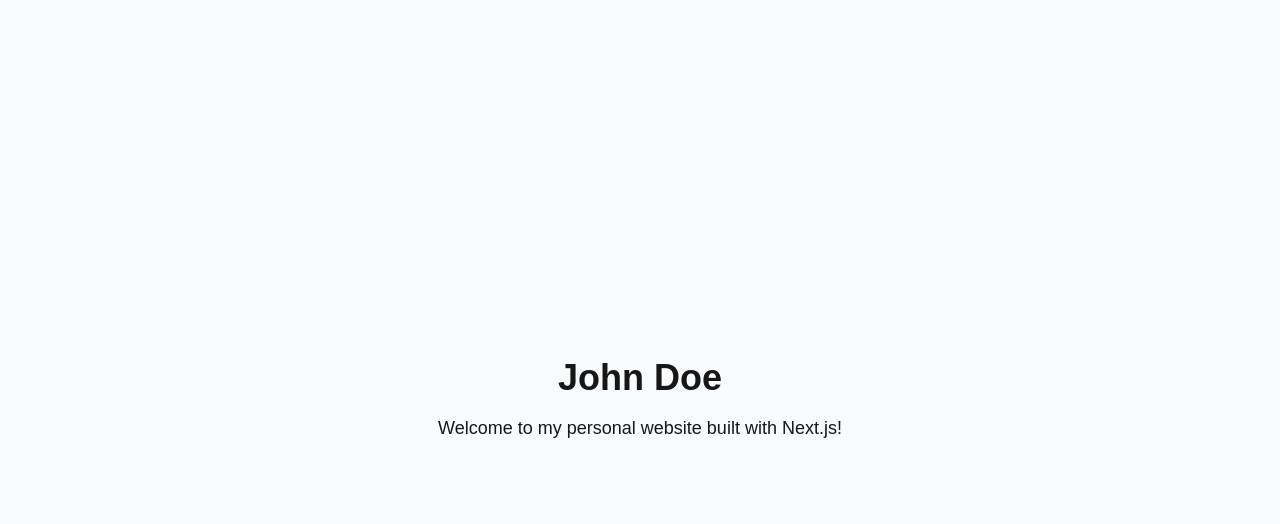
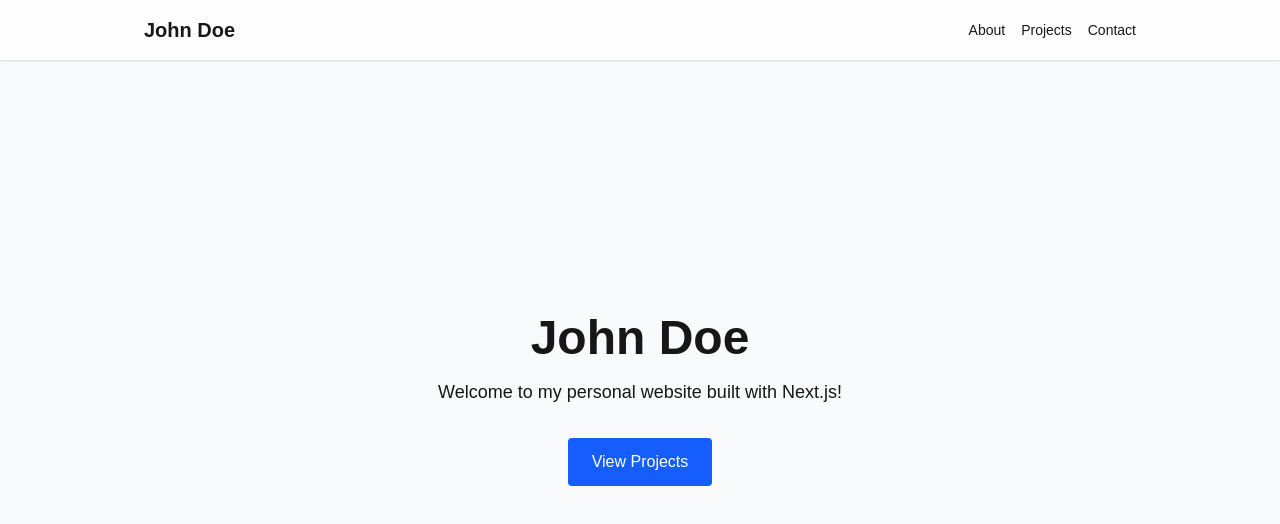
Before and after one commit to dasunsucharith/next-portfolio, a Next.js app: page / in a window 1280 px wide. Shown: the top 524 px of the page. Built offline with nearby package versions, Linux system fonts and the light colour scheme.

Commit message:
Add navigation bar and hero section

```diff
--- a/src/app/page.tsx
+++ b/src/app/page.tsx
@@ -1,8 +1,11 @@
+import NavBar from "@/components/NavBar";
+import Hero from "@/components/Hero";
+
 export default function Home() {
   return (
-    <main className="flex min-h-screen flex-col items-center justify-center p-6 bg-gray-50 dark:bg-black">
-      <h1 className="text-4xl font-bold mb-4">John Doe</h1>
-      <p className="text-lg">Welcome to my personal website built with Next.js!</p>
+    <main className="min-h-screen bg-gray-50 dark:bg-black">
+      <NavBar />
+      <Hero />
     </main>
   );
 }
--- /dev/null
+++ b/src/components/Hero.tsx
@@ -0,0 +1,16 @@
+export default function Hero() {
+  return (
+    <section className="flex min-h-screen flex-col items-center justify-center text-center px-4" id="hero">
+      <h1 className="mb-4 text-5xl font-bold">John Doe</h1>
+      <p className="mb-8 max-w-xl text-lg">
+        Welcome to my personal website built with Next.js!
+      </p>
+      <a
+        href="#projects"
+        className="rounded bg-blue-600 px-6 py-3 font-medium text-white hover:bg-blue-700"
+      >
+        View Projects
+      </a>
+    </section>
+  );
+}
--- /dev/null
+++ b/src/components/NavBar.tsx
@@ -0,0 +1,30 @@
+import Link from "next/link";
+
+export default function NavBar() {
+  return (
+    <nav className="fixed top-0 w-full bg-white/80 backdrop-blur shadow">
+      <div className="mx-auto flex max-w-5xl items-center justify-between p-4">
+        <Link href="/" className="text-xl font-semibold">
+          John Doe
+        </Link>
+        <ul className="flex space-x-4 text-sm font-medium">
+          <li>
+            <a href="#about" className="hover:text-blue-600">
+              About
+            </a>
+          </li>
+          <li>
+            <a href="#projects" className="hover:text-blue-600">
+              Projects
+            </a>
+          </li>
+          <li>
+            <a href="#contact" className="hover:text-blue-600">
+              Contact
+            </a>
+          </li>
+        </ul>
+      </div>
+    </nav>
+  );
+}
```
